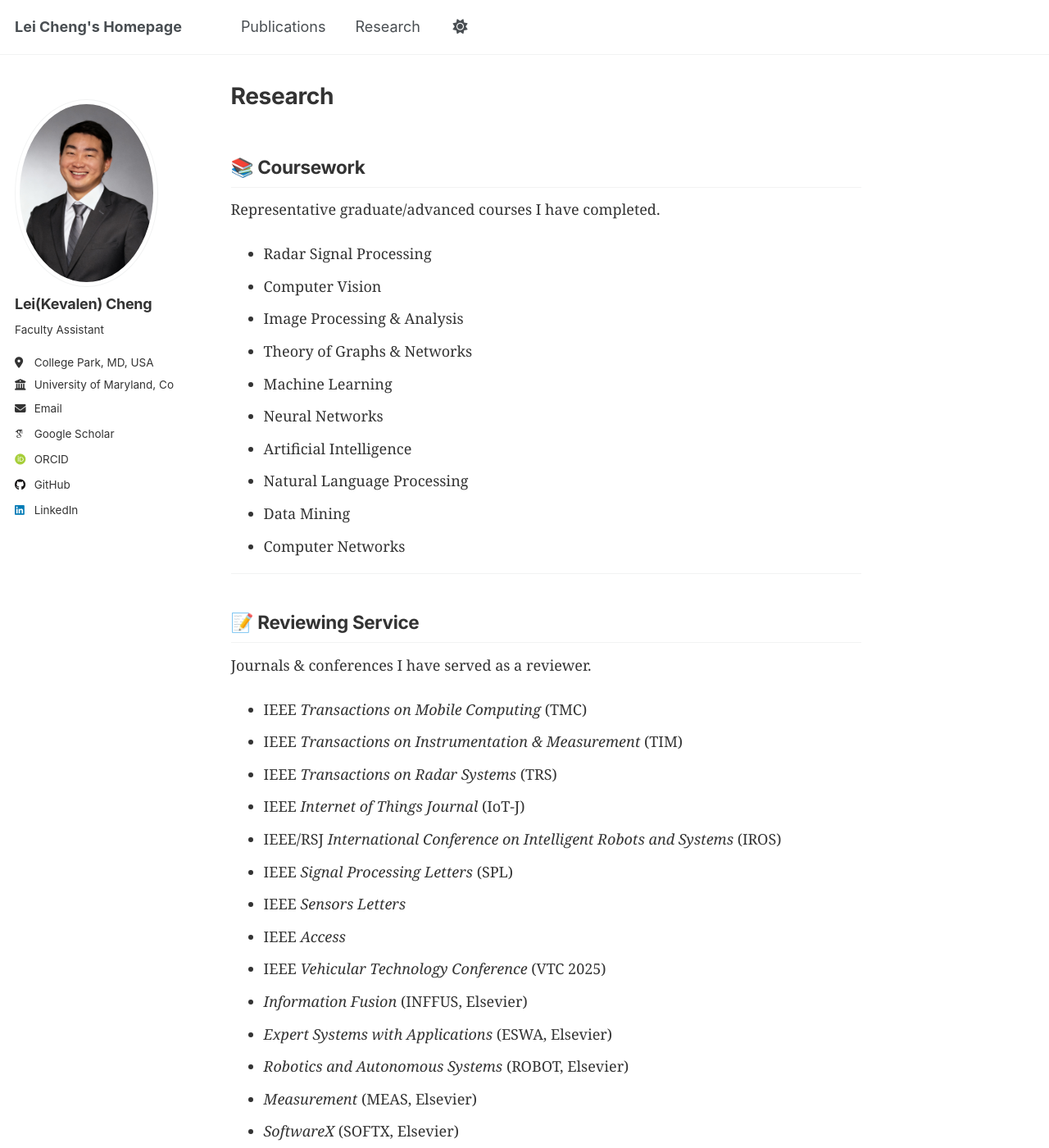
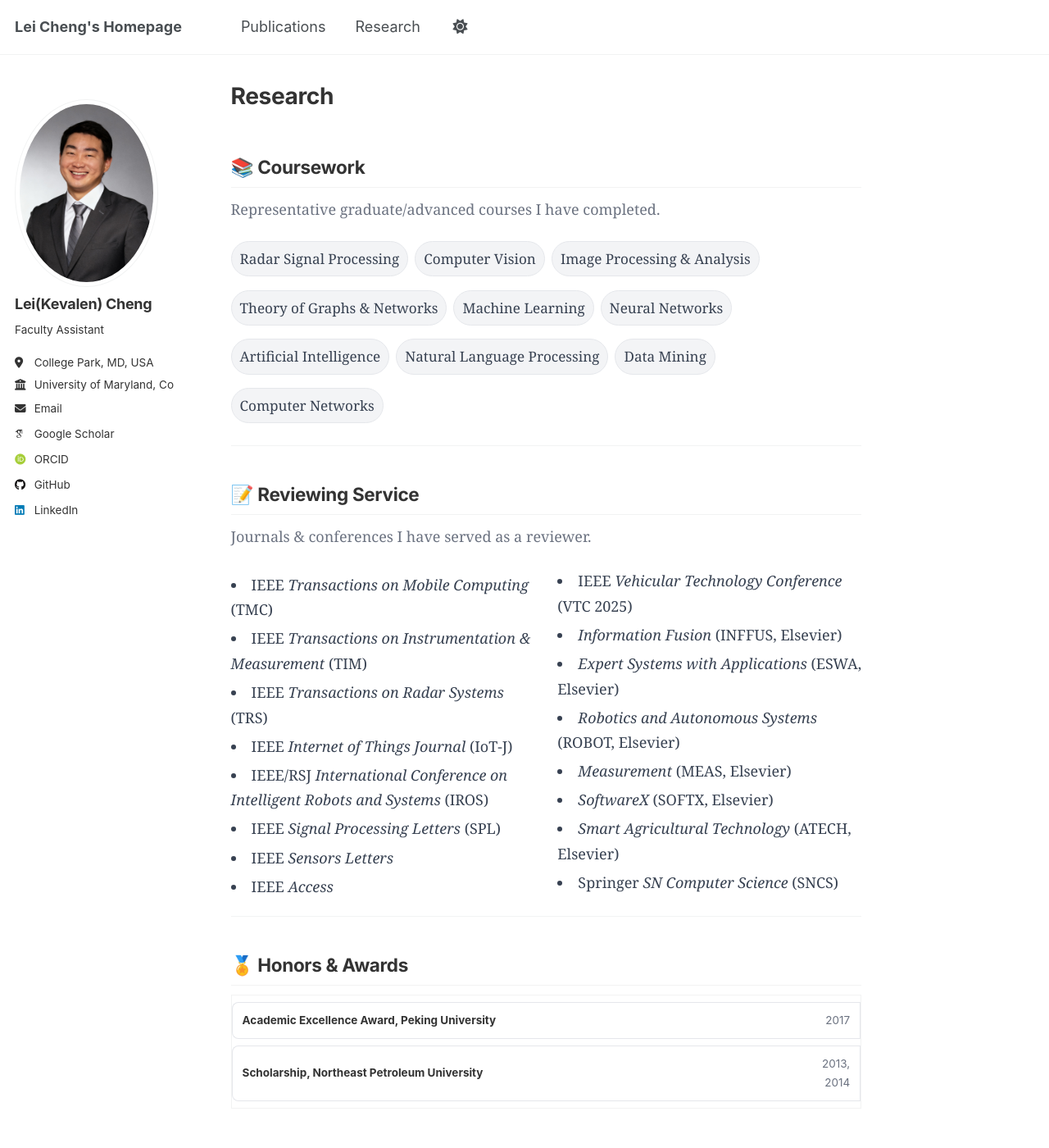
Before and after one commit to leicheng5/leicheng5.github.io, a Jekyll site: the page built from _pages/research.md, in a window 1280 px wide and 1400 px high. Shown: the whole window at 82% size. Built offline with Jekyll 4.4.1, drawn with Linux system fonts in a browser that asks for light colours; some web fonts are replaced; a script that is not in the unit is left out.

Commit message:
Update custom.css

```diff
--- a/assets/css/custom.css
+++ b/assets/css/custom.css
@@ -467,3 +467,40 @@ div.desc {
   padding: 0 .22em;
   border-radius: .25em;
 }
+
+
+
+/* ---------- Research page helpers ---------- */
+.muted { color:#6b7280; margin:.2rem 0 1rem; }
+
+/* Coursework chips */
+.course-badges {
+  list-style:none; padding:0; margin:0 0 .5rem 0;
+  display:flex; flex-wrap:wrap; gap:8px;
+}
+.course-badges li {
+  background:#f3f4f6; border:1px solid #e5e7eb; color:#374151;
+  padding:6px 10px; border-radius:9999px; font-size:.95rem;
+}
+.dark-theme .course-badges li { background:#1f2937; border-color:#374151; color:#e5e7eb; }
+
+/* Reviewers list in two columns (collapses on mobile) */
+.reviewers {
+  list-style: disc inside; margin:0; padding-left:0;
+  columns: 2; column-gap: 28px;
+}
+.reviewers li { break-inside: avoid; margin: .25rem 0; color:#374151; }
+.dark-theme .reviewers li { color:#e5e7eb; }
+@media (max-width: 720px) { .reviewers { columns:1; } }
+
+/* Awards table */
+.awards-table { width:100%; border-collapse:separate; border-spacing:0 8px; }
+.awards-table td { padding:10px 12px; background:#fff; border:1px solid #e5e7eb; }
+.awards-table tr td:first-child { border-top-left-radius:8px; border-bottom-left-radius:8px; }
+.awards-table tr td.year { width:80px; text-align:right; color:#6b7280; border-left:none; }
+.awards-table tr td:not(.year) { border-right:none; }
+.awards-table .note { margin-left:.5rem; color:#6b7280; font-style:italic; }
+
+.dark-theme .awards-table td { background:#111827; border-color:#374151; }
+.dark-theme .awards-table tr td.year { color:#9ca3af; }
+.dark-theme .awards-table .note { color:#9ca3af; }
```
